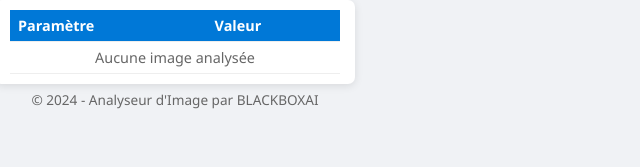
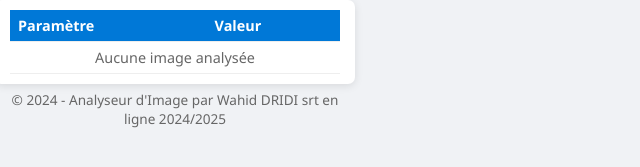
Before and after one commit to wahidridi/Analyseur_d-Image_html_css_js, a plain HTML site: page index.html in a window 1280 px wide. Shown: the part 453-620 px from the top of the page, without its empty margins (0-640 px from the left). Drawn offline with Linux system fonts and the light colour scheme.

Commit message:
my second  commit

```diff
--- a/index.html
+++ b/index.html
@@ -25,7 +25,7 @@
     </table>
   </div>
   <div class="info-text">
-    &copy; 2024 - Analyseur d'Image par BLACKBOXAI
+    &copy; 2024 - Analyseur d'Image par Wahid DRIDI srt en ligne 2024/2025
   </div>
 
   <script src="script.js"></script>
```
Also changed, not shown: 2 other files.
